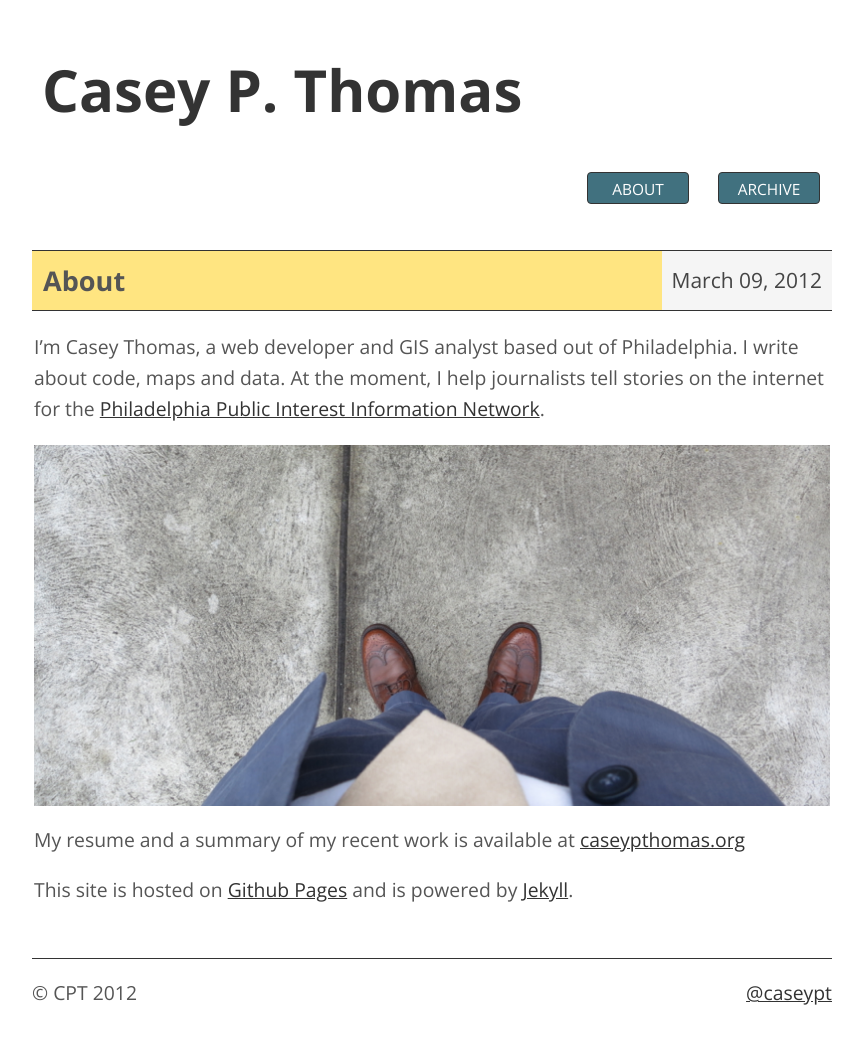
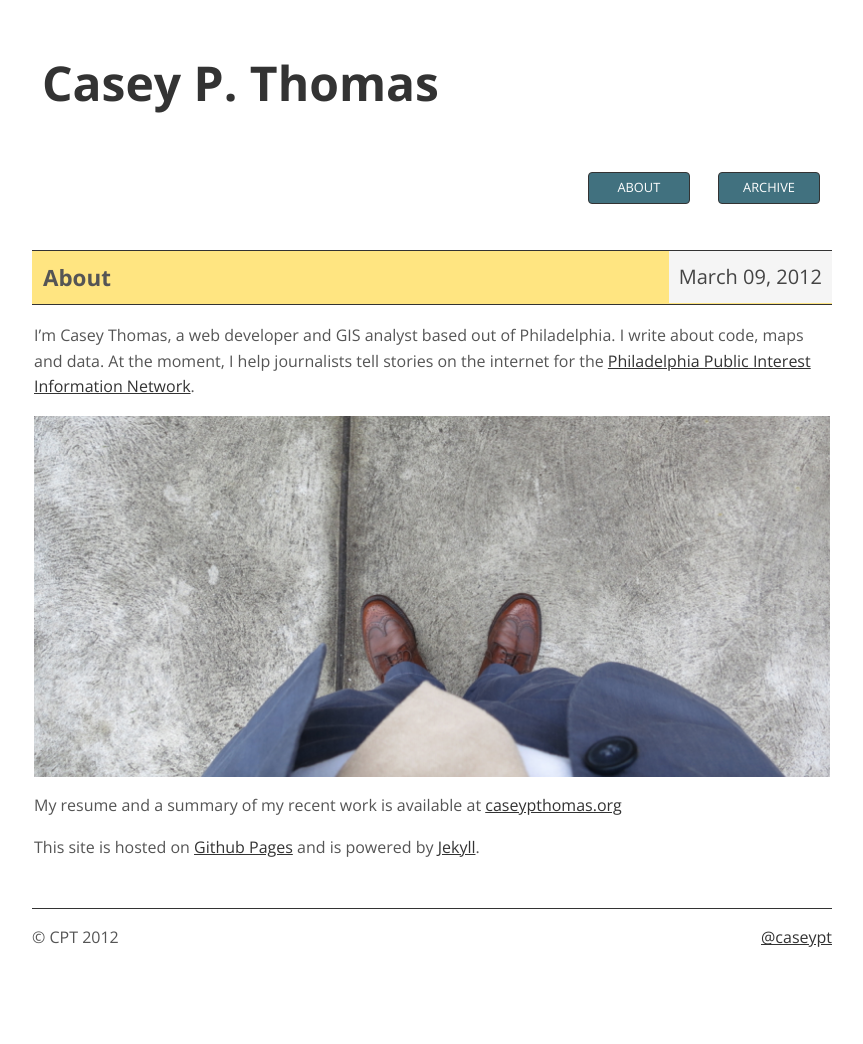
Before and after one commit to caseycesari/caseycesari.github.com, a Jekyll site: the page built from about/index.md, in a window 1280 px wide and 1049 px high. Shown: the top 1044 px of the window, without its empty margins (208-1071 px from the left). Built offline with Jekyll 4.4.1, drawn with Linux system fonts in a browser that asks for light colours; nearby versions of some CDN libraries.

Commit message:
Make the font a bit smaller

```diff
--- a/css/base.css
+++ b/css/base.css
@@ -1,6 +1,6 @@
 html, body {
     color: #555;
-    font: normal 110% 'Open Sans', Helvetica, sans-serif;
+    font: normal 100% 'Open Sans', Helvetica, sans-serif;
     margin:0;
     padding:0;
     width: 100%;
@@ -143,12 +143,12 @@ blockquote {
 }
 .post .date {
     display: inline-block;
-    font-size: 21px;
-    line-height: 1.4em;
+    font-size: 20px;
+    line-height: 1.2em;
     float: right;
     color: #444;
     background-color: whiteSmoke;
-    padding: 15px 10px;
+    padding: 14px 10px;
 }
 .post .inline-date {
     display: none;
```
